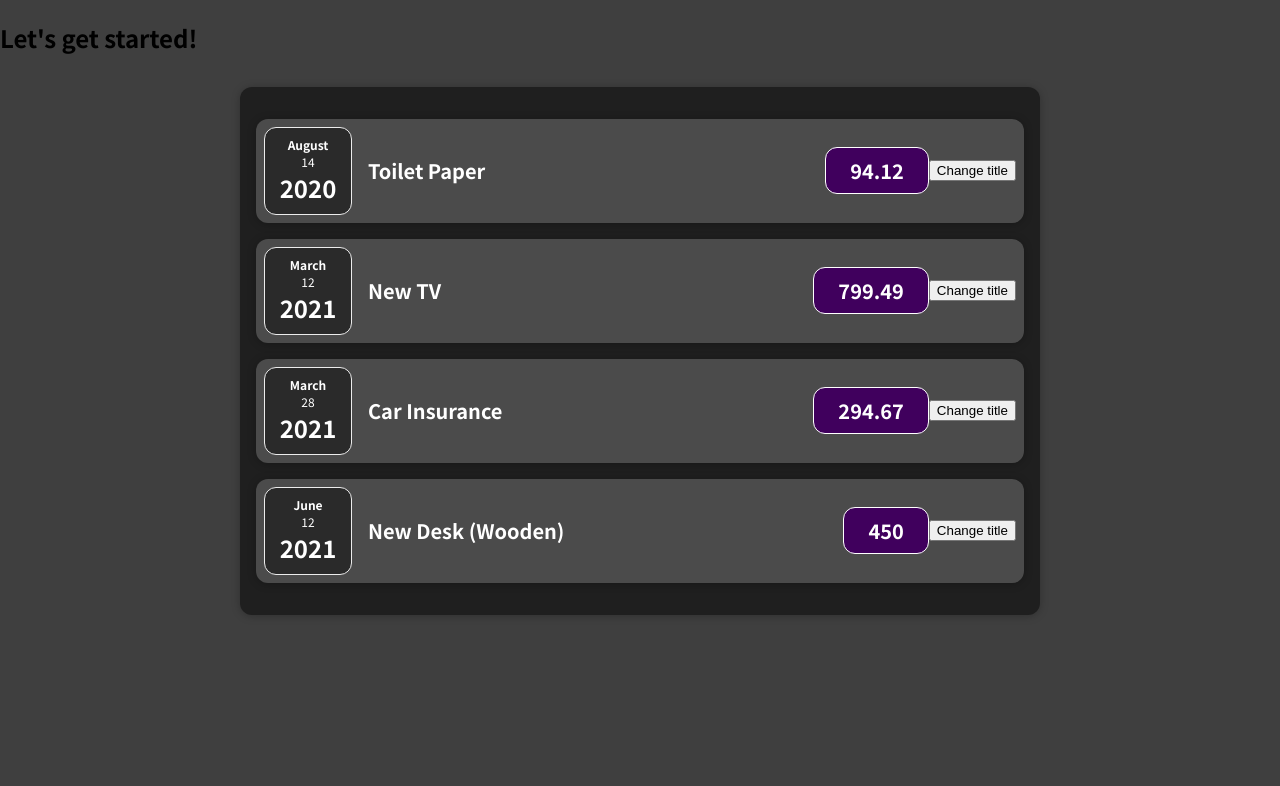
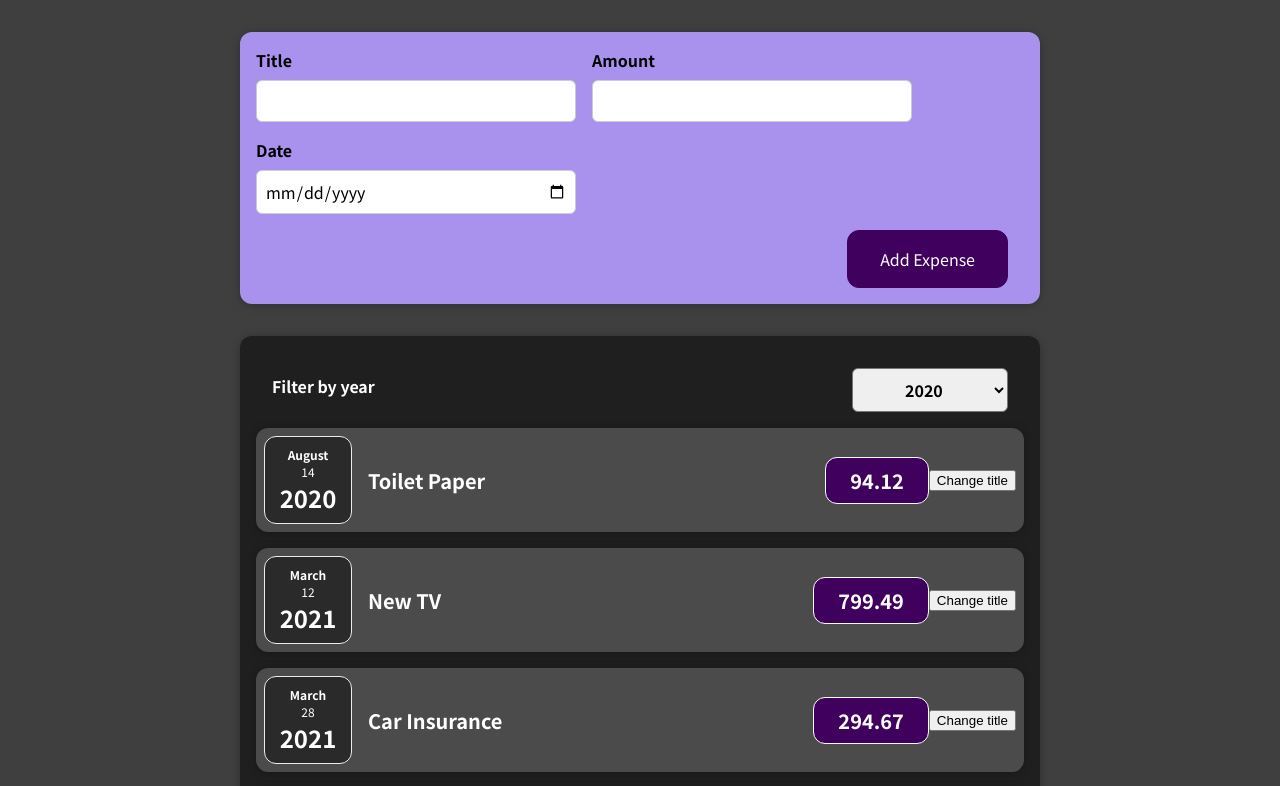
Before and after one commit to TeppeiIwaoka/01-starting-setup, a React (Create React App) app: page / in a window 1280 px wide. Shown: the top 786 px of the page. Built offline with nearby package versions, Linux system fonts and the light colour scheme.

Commit message:
add input form and filter functionalities

```diff
--- a/src/App.js
+++ b/src/App.js
@@ -1,4 +1,5 @@
 import Expenses from "./components/Expenses/Expenses";
+import NewExpense from "./components/NewExpense/NewExpense";
 
 function App() {
   const expenses = [
@@ -22,9 +23,13 @@
       date: new Date(2021, 5, 12),
     },
   ];
+
+  const addExpenseHandler = expense => {
+    console.log(expense)
+  }
   return (
     <div>
-      <h2>Let's get started!</h2>
+      <NewExpense onAddExpense={addExpenseHandler}></NewExpense>
       <Expenses expenses={expenses} />
     </div>
   );
--- a/src/components/Expenses/Expenses.js
+++ b/src/components/Expenses/Expenses.js
@@ -1,10 +1,24 @@
+import React, { useState } from "react";
+
 import "./Expenses.css";
 import Card from "../UI/Card";
+import ExpensesFilter from "./ExpensesFilter";
 import ExpenseItem from "./ExpenseItem";
 
-function Expenses(props) {
+const Expenses = (props) => {
+  const [filteredYear, setFilteredYear] = useState("2020");
+
+  const filterChangeHandler = (selectedYear) => {
+    setFilteredYear(selectedYear);
+  };
+
   return (
+    <div>
       <Card className="expenses">
+        <ExpensesFilter
+          selected={filteredYear}
+          onChangeFilter={filterChangeHandler}
+        />
         <ExpenseItem
           title={props.expenses[0].title}
           amount={props.expenses[0].amount}
@@ -26,7 +40,8 @@
           date={props.expenses[3].date}
         />
       </Card>
+    </div>
   );
-}
+};
 
 export default Expenses;
--- /dev/null
+++ b/src/components/Expenses/ExpensesFilter.css
@@ -0,0 +1,24 @@
+.expenses-filter {
+  color: white;
+  padding: 0 1rem;
+}
+
+.expenses-filter__control {
+  display: flex;
+  width: 100%;
+  align-items: center;
+  justify-content: space-between;
+  margin: 1rem 0;
+}
+
+.expenses-filter label {
+  font-weight: bold;
+  margin-bottom: 0.5rem;
+}
+
+.expenses-filter select {
+  font: inherit;
+  padding: 0.5rem 3rem;
+  font-weight: bold;
+  border-radius: 6px;
+}
--- /dev/null
+++ b/src/components/Expenses/ExpensesFilter.js
@@ -0,0 +1,24 @@
+import React from "react";
+
+import "./ExpensesFilter.css";
+
+const ExpensesFilter = (props) => {
+  const FilterChangeHandler = (event) => {
+    props.onChangeFilter(event.target.value);
+  };
+  return (
+    <div className="expenses-filter">
+      <div className="expenses-filter__control">
+        <label>Filter by year</label>
+        <select value={props.selected} onChange={FilterChangeHandler}>
+          <option value="2022">2022</option>
+          <option value="2021">2021</option>
+          <option value="2020">2020</option>
+          <option value="2019">2019</option>
+        </select>
+      </div>
+    </div>
+  );
+};
+
+export default ExpensesFilter;
--- /dev/null
+++ b/src/components/NewExpense/ExpenseForm.css
@@ -0,0 +1,26 @@
+.new-expense__controls {
+  display: flex;
+  flex-wrap: wrap;
+  gap: 1rem;
+  margin-bottom: 1rem;
+  text-align: left;
+}
+
+.new-expense__control label {
+  font-weight: bold;
+  margin-bottom: 0.5rem;
+  display: block;
+}
+
+.new-expense__control input {
+  font: inherit;
+  padding: 0.5rem;
+  border-radius: 6px;
+  border: 1px solid #ccc;
+  width: 20rem;
+  max-width: 100%;
+}
+
+.new-expense__actions {
+  text-align: right;
+}
--- /dev/null
+++ b/src/components/NewExpense/ExpenseForm.js
@@ -0,0 +1,71 @@
+import React, { useState } from "react";
+
+import "./ExpenseForm.css";
+const ExpenseForm = (props) => {
+  const [enteredTitle, setEnteredTitle] = useState("");
+  const [enteredAmount, setEnteredAmount] = useState("");
+  const [enteredDate, setEnteredDate] = useState("");
+  const titleChangeHandler = (event) => {
+    setEnteredTitle(event.target.value);
+  };
+  const amountChangeHandler = (event) => {
+    setEnteredAmount(event.target.value);
+  };
+  const dateChangeHandler = (event) => {
+    setEnteredDate(event.target.value);
+  };
+
+  const submitHandler = (event) => {
+    event.preventDefault();
+    const expenseData = {
+      title: enteredTitle,
+      amount: enteredAmount,
+      date: new Date(enteredDate),
+    };
+    props.onSaveExpenseData(expenseData);
+    setEnteredTitle("");
+    setEnteredAmount("");
+    setEnteredDate("");
+    console.log(expenseData);
+  };
+
+  return (
+    <form onSubmit={submitHandler}>
+      <div className="new-expense__controls">
+        <div className="new-expense__control">
+          <label>Title</label>
+          <input
+            type="text"
+            value={enteredTitle}
+            onChange={titleChangeHandler}
+          />
+        </div>
+        <div className="new-expense__control">
+          <label>Amount</label>
+          <input
+            type="number"
+            min="0.01"
+            step="0.01"
+            value={enteredAmount}
+            onChange={amountChangeHandler}
+          />
+        </div>
+        <div className="new-expense__control">
+          <label>Date</label>
+          <input
+            type="date"
+            min="2019-01-01"
+            max="2022-12-31"
+            value={enteredDate}
+            onChange={dateChangeHandler}
+          />
+        </div>
+      </div>
+      <div className="new-expense__actions">
+        <button type="submit">Add Expense</button>
+      </div>
+    </form>
+  );
+};
+
+export default ExpenseForm;
--- /dev/null
+++ b/src/components/NewExpense/NewExpense.css
@@ -0,0 +1,38 @@
+.new-expense {
+  background-color: #a892ee;
+  padding: 1rem;
+  margin: 2rem auto;
+  width: 50rem;
+  max-width: 95%;
+  border-radius: 12px;
+  text-align: center;
+  box-shadow: 0 1px 8px rgba(0, 0, 0, 0.25);
+}
+
+.new-expense button {
+  font: inherit;
+  cursor: pointer;
+  padding: 1rem 2rem;
+  border: 1px solid #40005d;
+  background-color: #40005d;
+  color: white;
+  border-radius: 12px;
+  margin-right: 1rem;
+}
+
+.new-expense button:hover,
+.new-expense button:active {
+  background-color: #510674;
+  border-color: #510674;
+}
+
+.new-expense button.alternative {
+  color: #220131;
+  border-color: transparent;
+  background-color: transparent;
+}
+
+.new-expense button.alternative:hover,
+.new-expense button.alternative:active {
+  background-color: #ddb3f8;
+}
--- /dev/null
+++ b/src/components/NewExpense/NewExpense.js
@@ -0,0 +1,21 @@
+import React from "react";
+
+import ExpenseForm from "./ExpenseForm";
+import "./NewExpense.css";
+
+const NewExpense = (props) => {
+  const saveExpenseDataHandler = (enteredExpenseData) => {
+    const expenseData = {
+      ...enteredExpenseData,
+      id: Math.random().toString(),
+    };
+    props.onAddExpense(expenseData);
+  };
+  return (
+    <div className="new-expense">
+      <ExpenseForm onSaveExpenseData={saveExpenseDataHandler}></ExpenseForm>
+    </div>
+  );
+};
+
+export default NewExpense;
```
Lines whose indentation alone changed are shown as unchanged.
